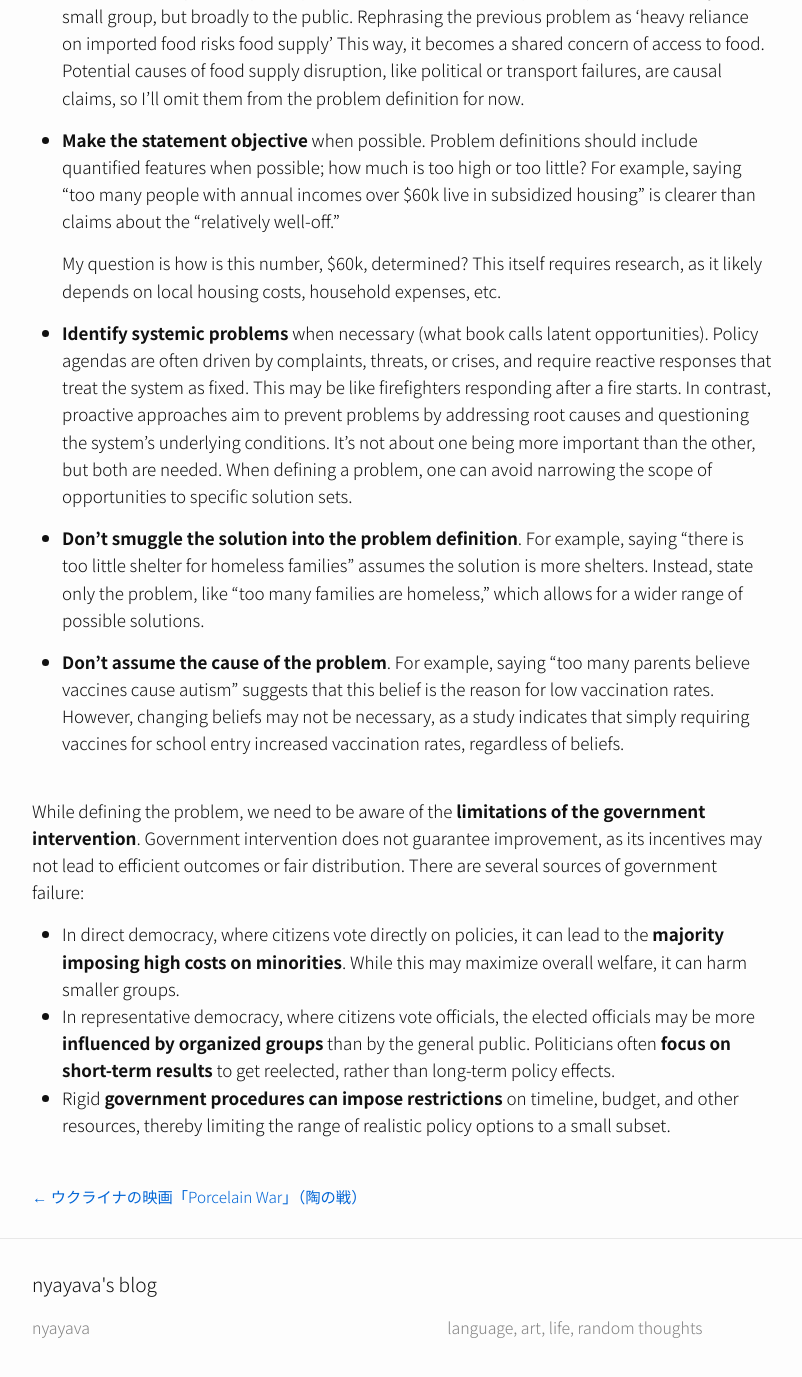
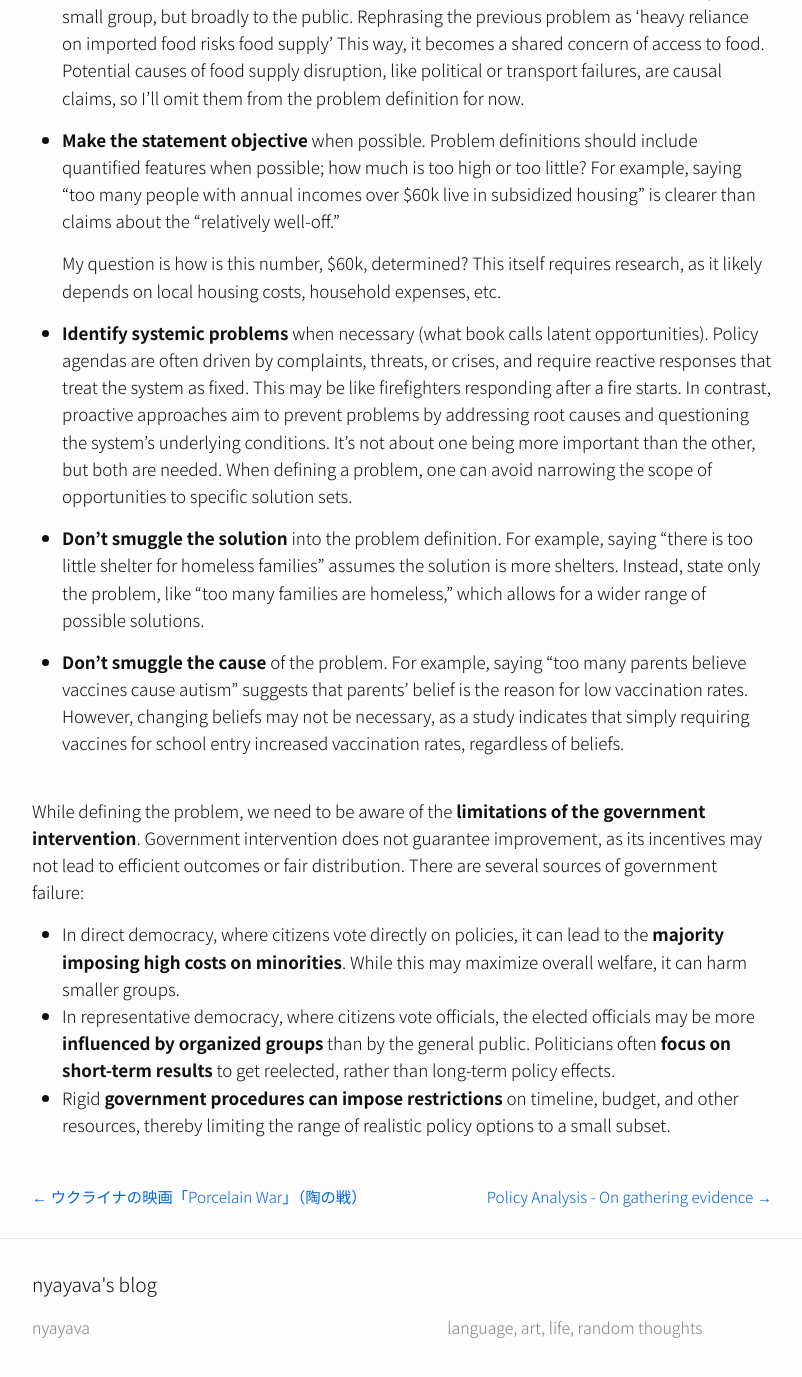
Before and after one commit to nyayava/nyayava.github.io, a Jekyll site: the page built from _posts/2025-9-29-policy-step-one.md, in a window 1280 px wide and 1400 px high, scrolled down 1383 px. Shown: the top 1377 px of the window, without its empty margins (238-1040 px from the left). Built offline with Jekyll 4.4.1, drawn with Linux system fonts in a browser that asks for light colours; some web fonts are replaced; some of the changed text lies outside the part shown.

Commit message:
wrote about evidence

```diff
--- a/_posts/2025-9-29-policy-step-one.md
+++ b/_posts/2025-9-29-policy-step-one.md
@@ -44,9 +44,9 @@ There’s no one-size-fits-all approach to problem definition. Instead, there ar
 
 - **Identify systemic problems** when necessary (what book calls latent opportunities). Policy agendas are often driven by complaints, threats, or crises, and require reactive responses that treat the system as fixed. This may be like firefighters responding after a fire starts. In contrast, proactive approaches aim to prevent problems by addressing root causes and questioning the system’s underlying conditions. It’s not about one being more important than the other, but both are needed. When defining a problem, one can avoid narrowing the scope of opportunities to specific solution sets.
 
-- **Don’t smuggle the solution into the problem definition**. For example, saying “there is too little shelter for homeless families” assumes the solution is more shelters. Instead, state only the problem, like “too many families are homeless,” which allows for a wider range of possible solutions.
+- **Don’t smuggle the solution** into the problem definition. For example, saying “there is too little shelter for homeless families” assumes the solution is more shelters. Instead, state only the problem, like “too many families are homeless,” which allows for a wider range of possible solutions.
 
-- **Don’t assume the cause of the problem**. For example, saying “too many parents believe vaccines cause autism” suggests that this belief is the reason for low vaccination rates. However, changing beliefs may not be necessary, as a study indicates that simply requiring vaccines for school entry increased vaccination rates, regardless of beliefs.
+- **Don’t smuggle the cause** of the problem. For example, saying “too many parents believe vaccines cause autism” suggests that parents' belief is the reason for low vaccination rates. However, changing beliefs may not be necessary, as a study indicates that simply requiring vaccines for school entry increased vaccination rates, regardless of beliefs.
 
 
 <div style="margin-top: 40px;"></div>
```
Also changed, not shown: other parts of _posts/2025-9-29-policy-step-one.md (+1 -1 lines), _posts/2025-9-29-evidence.md (added, +23 -0 lines), 7 other files.
